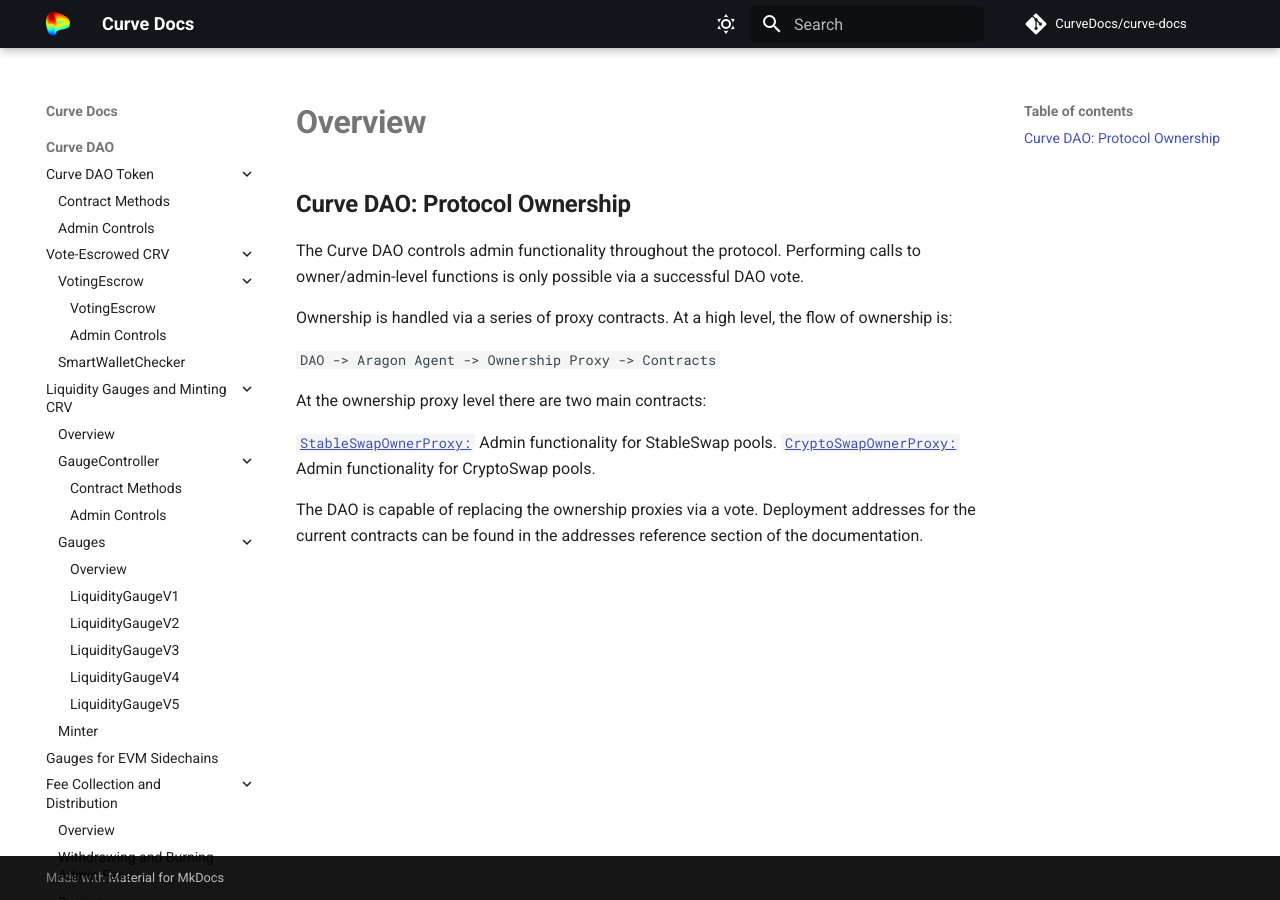
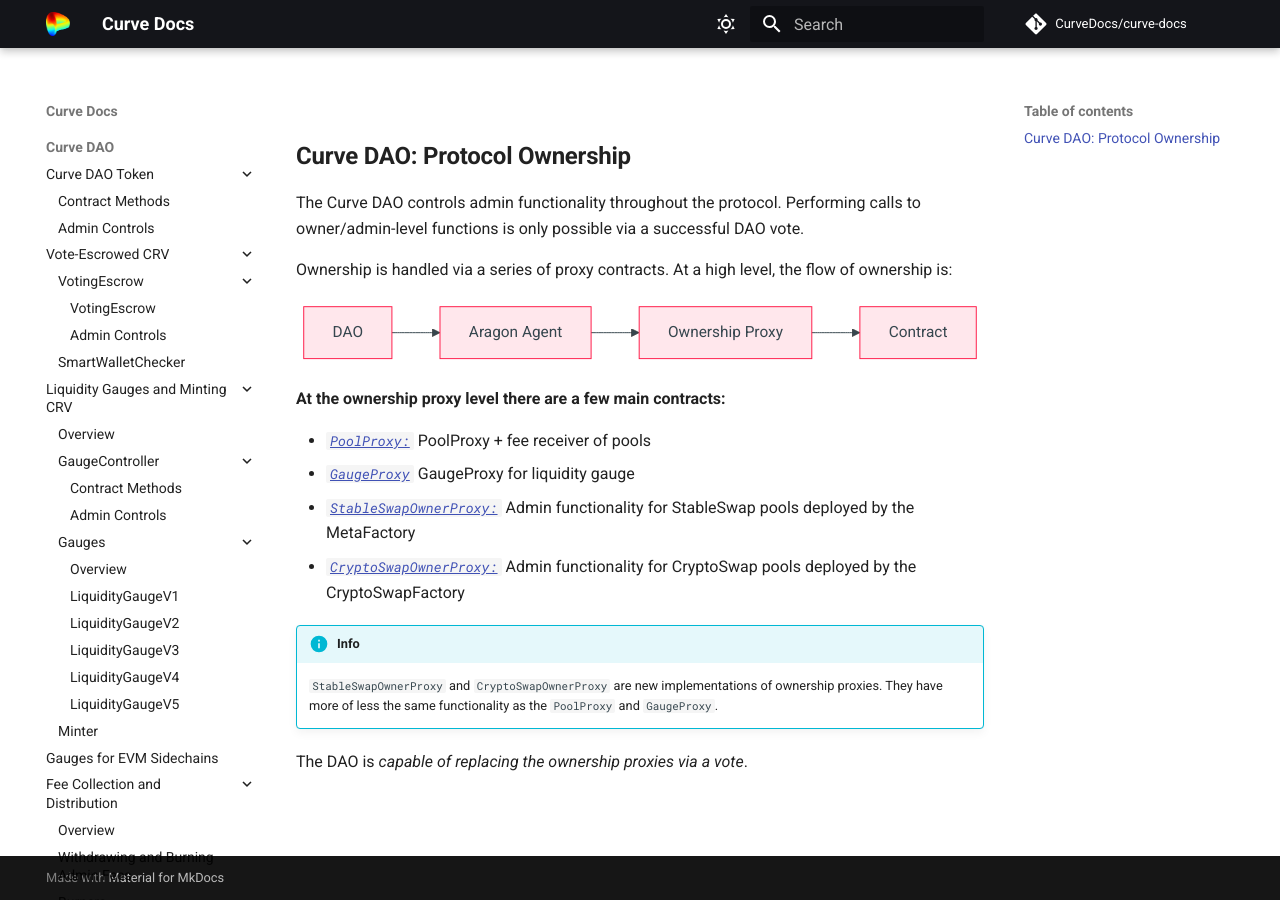
Before and after one commit to CurveDocs/curve-docs, an MkDocs documentation site: the page built from docs/curve_dao/ownership-proxy/overview.md, in a window 1280 px wide. Built offline with MkDocs 1.6.1 and Material for MkDocs 9.7.7, drawn with Linux system fonts in a browser that asks for light colours; comment, search, counter and statistics services are not loaded.

Commit message:
yaml + poolproxy, gaugeproxy

````diff
--- a/docs/curve_dao/ownership-proxy/overview.md
+++ b/docs/curve_dao/ownership-proxy/overview.md
@@ -1,14 +1,29 @@
+<h1> </h1>
+
 # **Curve DAO: Protocol Ownership**
 
 The Curve DAO controls admin functionality throughout the protocol. Performing calls to owner/admin-level functions is only possible via a successful DAO vote.
 
 Ownership is handled via a series of proxy contracts. At a high level, the flow of ownership is:
 
-`DAO -> Aragon Agent -> Ownership Proxy -> Contracts`
 
-At the ownership proxy level there are two main contracts:
+``` mermaid
+graph LR
+  A[DAO] --> B[Aragon Agent];
+  B --> C[Ownership Proxy];
+  C --> D[Contract];
+```
 
-[`StableSwapOwnerProxy:`](../ownership-proxy/StableSwapOwnerProxy.md) Admin functionality for StableSwap pools.
-[`CryptoSwapOwnerProxy:`](../ownership-proxy/CryptoSwapOwnerProxy.md) Admin functionality for CryptoSwap pools.
 
-The DAO is capable of replacing the ownership proxies via a vote. Deployment addresses for the current contracts can be found in the addresses reference section of the documentation.
+**At the ownership proxy level there are a few main contracts:**
+
+- [*`PoolProxy:`*](https://etherscan.io/address/0xeCb456EA5365865EbAb8a2661B0c503410e9B347) PoolProxy + fee receiver of pools
+- [*`GaugeProxy`*](https://etherscan.io/address/0x519AFB566c05E00cfB9af73496D00217A630e4D5) GaugeProxy for liquidity gauge
+- [*`StableSwapOwnerProxy:`*](../ownership-proxy/StableSwapOwnerProxy.md) Admin functionality for StableSwap pools deployed by the MetaFactory
+- [*`CryptoSwapOwnerProxy:`*](../ownership-proxy/CryptoSwapOwnerProxy.md) Admin functionality for CryptoSwap pools deployed by the CryptoSwapFactory
+
+!!!info
+    `StableSwapOwnerProxy` and `CryptoSwapOwnerProxy` are new implementations of ownership proxies. They have more of less the same functionality as the `PoolProxy` and `GaugeProxy`.
+
+
+The DAO is *capable of replacing the ownership proxies via a vote*.
--- a/mkdocs.yml
+++ b/mkdocs.yml
@@ -49,6 +49,8 @@
     - Ownership Proxies:
       - Overview: curve_dao/ownership-proxy/overview.md
       - Agents: curve_dao/ownership-proxy/Agents.md
+      - PoolProxy: curve_dao/ownership-proxy/PoolProxy.md
+      - GaugeProxy: curve_dao/ownership-proxy/GaugeProxy.md
       - StableSwapOwnerProxy: curve_dao/ownership-proxy/StableSwapOwnerProxy.md
       - CryptoSwapOwnerProxy: curve_dao/ownership-proxy/CryptoSwapOwnerProxy.md
     - Governance and Voting: curve_dao/gov-and-vote/overview.md
````
